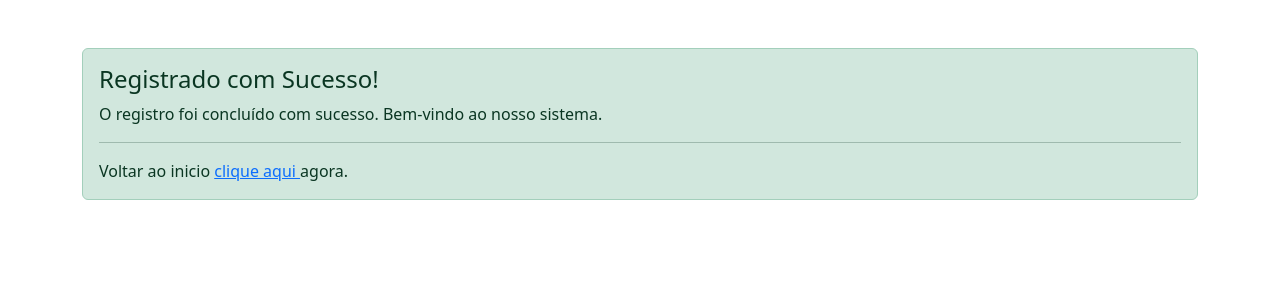
After one commit to silviadebussi/scaextensao, a Django app: template sca/aplic/templates/sucesso_registro.html in a window 1280 px wide. The commit adds this page. Shown: the top 300 px of the page. Run offline with Django 3.2, Linux system fonts and the light colour scheme; the template is opened without the code that fills it, so the values that code supplies are empty; some libraries are stand-ins or nearby versions.

Commit message:
'atualização'

```diff
--- a/sca/aplic/templates/alunos.html
+++ b/sca/aplic/templates/alunos.html
@@ -1,10 +1,12 @@
 <!DOCTYPE html>
 <html lang="en">
 <head>
+    {% load bootstrap5 %}
+    {% bootstrap_css %}
+    {% bootstrap_javascript %}
     <meta charset="UTF-8">
     <meta name="viewport" content="width=device-width, initial-scale=1.0">
     <title>Registrar Aluno</title>
-    <link rel="stylesheet" href="https://cdn.jsdelivr.net/npm/bootstrap@5.3.0/dist/css/bootstrap.min.css">
 </head>
 <body>
 
--- /dev/null
+++ b/sca/aplic/templates/sucesso_registro.html
@@ -0,0 +1,22 @@
+<!DOCTYPE html>
+<html lang="pt-br">
+<head>
+    {% load bootstrap5 %}
+    {% bootstrap_css %}
+    <meta charset="UTF-8">
+    <meta name="viewport" content="width=device-width, initial-scale=1.0">
+    <title>Registrado com Sucesso</title>
+</head>
+<body>
+
+<div class="container mt-5">
+    <div class="alert alert-success" role="alert">
+        <h4 class="alert-heading">Registrado com Sucesso!</h4>
+        <p>O registro foi concluído com sucesso. Bem-vindo ao nosso sistema.</p>
+        <hr>
+        <p class="mb-0">Voltar ao inicio <a href="{% url 'index' %}"> clique aqui </a> agora.</p>
+    </div>
+</div>
+
+</body>
+</html>
--- a/sca/aplic/urls.py
+++ b/sca/aplic/urls.py
@@ -1,6 +1,6 @@
 from django.urls import path
 from . import views
-from .views import IndexView, CertificadosView, gerar_certificado, AdministradoresView, PresencasView, AulasView, AlunosView, registrar_aluno, registrar_presenca
+from .views import IndexView, CertificadosView, gerar_certificado, AdministradoresView, PresencasView, AulasView, AlunosView, registrar_aluno, registrar_presenca, Sucesso_registroView
 
 urlpatterns = [
     path("", IndexView.as_view(), name="index"),
@@ -11,5 +11,6 @@ urlpatterns = [
     path("alunos.html", AlunosView.as_view(), name="administradores"),
     path("presencas.html", PresencasView.as_view(), name="administradores"),
     path('registrar_aluno/', registrar_aluno, name='registrar_aluno'),
-    path('registrar_presenca/', registrar_presenca, name='registrar_presenca')
+    path('registrar_presenca/', registrar_presenca, name='registrar_presenca'),
+    path('sucesso_registro.html', Sucesso_registroView.as_view(), name='sucesso_registro')
 ]
```
Also changed, not shown: sca/aplic/views.py (+11 -13 lines).
